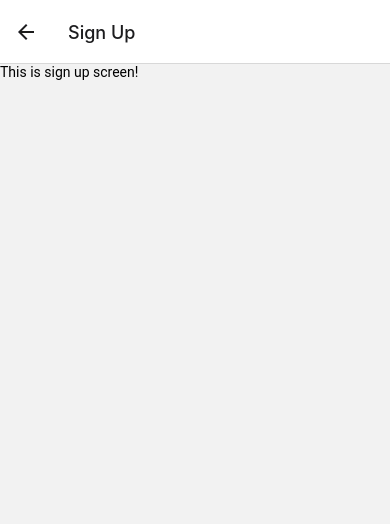
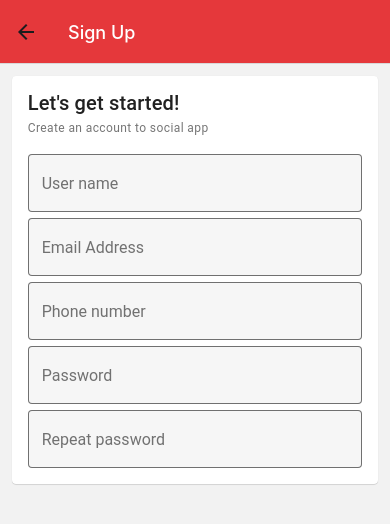
Before and after one commit to dannydony97/social-app-deprecated, a React Native app: screen /SignUp in a window 390 px wide. Shown: the top 524 px of the page. Built offline with nearby package versions, Linux system fonts and the light colour scheme.

Commit message:
Minor progress to Sign up screen + minor stuff

```diff
--- a/components/AppAuthentication.jsx
+++ b/components/AppAuthentication.jsx
@@ -1,4 +1,3 @@
-import { StyleSheet } from "react-native";
 import { createStackNavigator } from "@react-navigation/stack";
 import { useTheme } from "react-native-paper";
 
@@ -12,34 +11,28 @@ const AppAuthentication = () => {
     const { colors } = useTheme();
 
     return (
-        <Stack.Navigator>
+        <Stack.Navigator
+            initialRouteName="SignIn"
+            screenOptions={{
+                headerStyle: {
+                    backgroundColor: colors.primary
+                },
+                headerTitleStyle: {
+                    color: colors.headerText
+                }
+            }}
+        >
                 <Stack.Screen
                     name="SignIn"
                     component={AppSignIn}
-                    options={{
-                        title: "Sign In",
-                        headerStyle: {
-                            backgroundColor: colors.primary
-                        },
-                        headerTitleStyle: {
-                            color: colors.headerText
-                        }
-                    }}
+                    options={{title: "Sign In"}}
                 />
                 <Stack.Screen
                     name="SignUp"
                     component={AppSignUp}
-                    options={{
-                        title: "Sign Up"
-                    }}/>
+                    options={{title: "Sign Up"}}/>
         </Stack.Navigator>
     );
 };
 
-const styles = StyleSheet.create({
-    container: {
-        alignContent: 'center',
-    }
-});
-
 export default AppAuthentication;
--- a/components/AppSignIn.jsx
+++ b/components/AppSignIn.jsx
@@ -37,13 +37,13 @@ const AppSignIn = ({navigation}) => {
                     <View style={styles.line} />
                     <Button
                         mode='contained'
-                        onPress={() => console.log('Button pressed')}>SUBMIT
+                        onPress={() => console.log('Button pressed')}>SIGN IN
                     </Button>
                     <Text style={styles.forgotText}>Forgot password?</Text>
                     <Text style={styles.joinText}>Don't have an account?</Text>
                     <Button
                         mode='outlined'
-                        onPress={() => navigation.navigate("SignUp")}>Join Social App
+                        onPress={() => navigation.navigate("SignUp")}>SIGN UP
                     </Button>
                 </Card.Content>
             </Card>
--- a/components/AppSignUp.jsx
+++ b/components/AppSignUp.jsx
@@ -1,10 +1,70 @@
-import { Text } from "react-native-paper";
-
+import React from "react"
+import { StyleSheet, View } from "react-native";
+import { Card, Text, TextInput } from "react-native-paper";
 
 const AppSignUp = ({navigation}) => {
+
+    const [userName, setUserName] = React.useState("");
+    const [emailAddress, setEmailAddress] = React.useState("");
+    const [phoneNumber, setPhoneNumber] = React.useState("");
+    const [password, setPassword] = React.useState("");
+    const [repeatPassword, setRepeatPassword] = React.useState("");
+
     return (
-        <Text>This is sign up screen!</Text>
+        <View style={styles.container}>
+            <Card style={styles.card}>
+                <Card.Title title="Let's get started!" subtitle="Create an account to social app"/>
+                <Card.Content>
+                <TextInput
+                        style={styles.textInput}
+                        mode="outlined"
+                        label="User name"
+                        value={userName}
+                        onChangeText={(text) => setUserName(text)}
+                />
+                <TextInput
+                        style={styles.textInput}
+                        mode="outlined"
+                        label="Email Address"
+                        value={emailAddress}
+                        onChangeText={(text) => setEmailAddress(text)}
+                />
+                <TextInput
+                        style={styles.textInput}
+                        mode="outlined"
+                        label="Phone number"
+                        value={phoneNumber}
+                        onChangeText={(text) => setPhoneNumber(text)}
+                />
+                <TextInput
+                        style={styles.textInput}
+                        mode="outlined"
+                        label="Password"
+                        value={password}
+                        onChangeText={(text) => setPassword(text)}
+                />
+                <TextInput
+                        style={styles.textInput}
+                        mode="outlined"
+                        label="Repeat password"
+                        value={repeatPassword}
+                        onChangeText={(text) => setRepeatPassword(text)}
+                />
+                </Card.Content>
+            </Card>
+        </View>
     );
 };
 
+const styles = StyleSheet.create({
+    container: {
+        alignItems: 'center',
+        flex: 1,
+    },
+    card: {
+        margin: '3%',
+        width: '94%',
+    },
+});
+
 export default AppSignUp;
```
